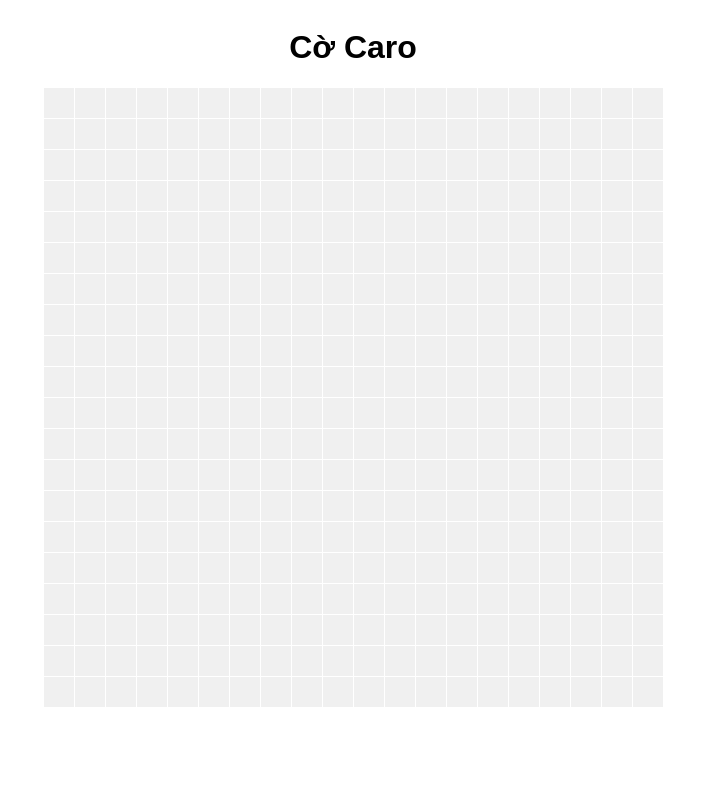
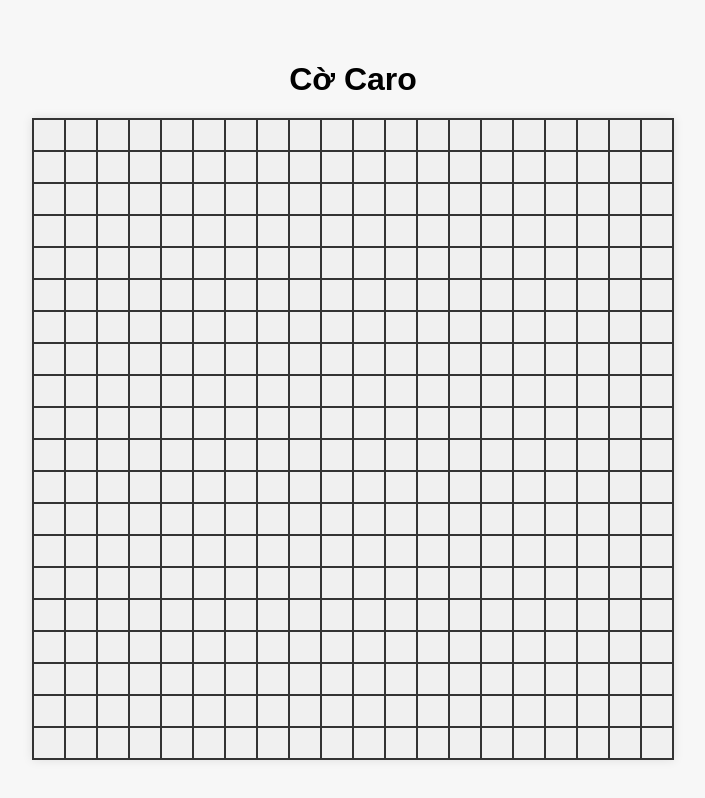
Before and after one commit to Neifuisann/MyCaroBruh, a plain HTML site: page index.html in a window 1280 px wide. Shown: the whole page, without its empty margins (287-992 px from the left). Drawn offline with Linux system fonts and the light colour scheme.

Commit message:
Update style.css

```diff
--- a/style.css
+++ b/style.css
@@ -3,23 +3,34 @@ body {
     display: flex;
     flex-direction: column;
     align-items: center;
+    justify-content: center;
+    height: 100vh;
+    margin: 0;
+    background-color: #f7f7f7;
+}
+
+h1 {
+    margin-bottom: 20px;
 }
 
 #board {
     display: grid;
-    grid-template-columns: repeat(auto-fill, 30px);
-    gap: 1px;
+    gap: 2px;
+    background-color: #333;
+    padding: 2px;
+    box-shadow: 0 0 10px rgba(0, 0, 0, 0.1);
 }
 
 .cell {
-    width: 30px;
-    height: 30px;
+    width: 5vw;
+    height: 5vw;
     background-color: #f0f0f0;
     display: flex;
     justify-content: center;
     align-items: center;
-    font-size: 24px;
+    font-size: 3vw;
     cursor: pointer;
+    user-select: none;
 }
 
 .cell.x {
@@ -29,3 +40,11 @@ body {
 .cell.o {
     color: blue;
 }
+
+@media (min-width: 600px) {
+    .cell {
+        width: 30px;
+        height: 30px;
+        font-size: 24px;
+    }
+}
```
